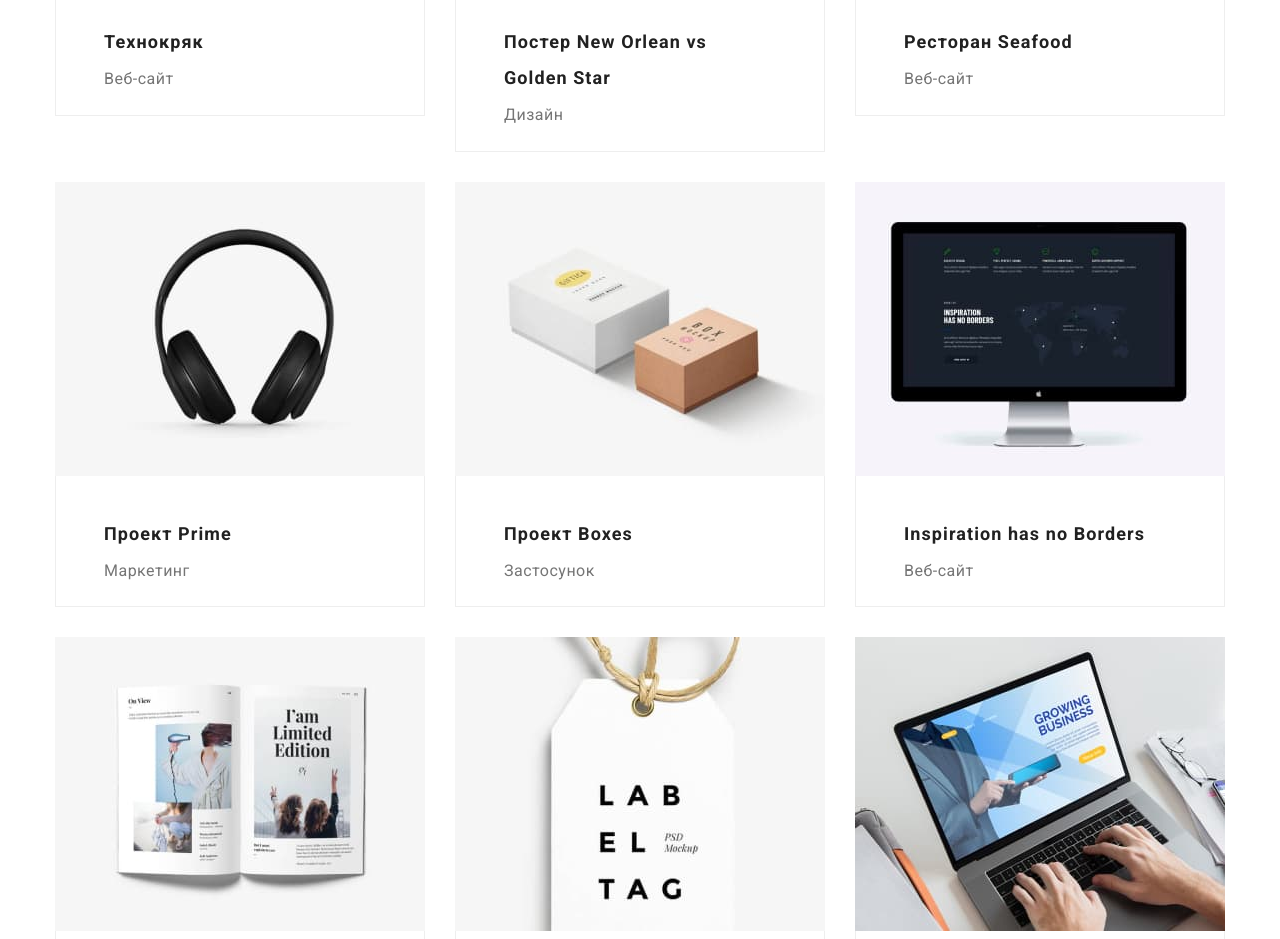
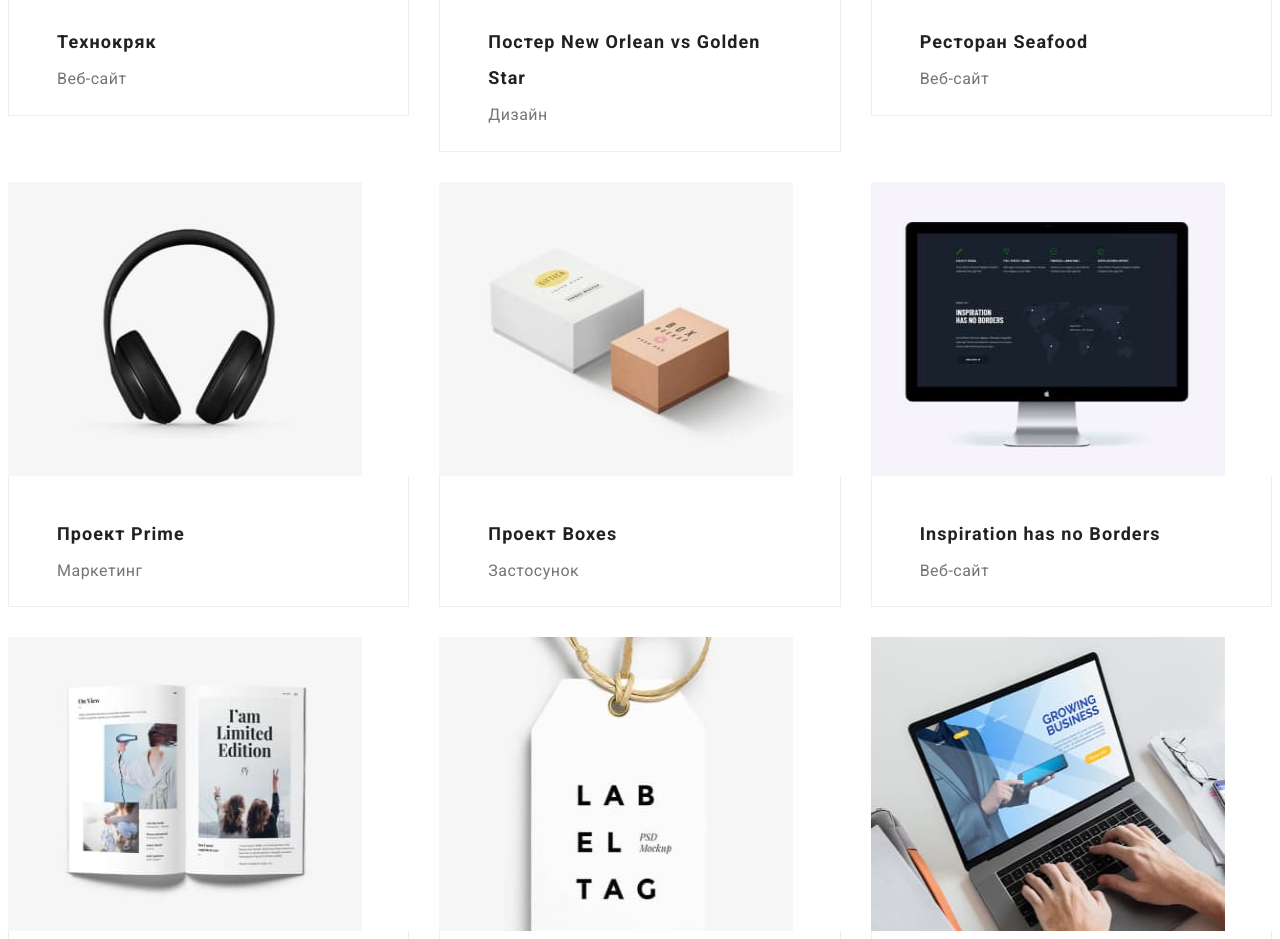
Before and after one commit to HECKONCHIK/goiteen-homework-addaptive, a plain HTML site: page portfolio.html in a window 1280 px wide. Shown: the part 615-1554 px from the top of the page. Drawn offline with Linux system fonts and the light colour scheme.

Commit message:
фікс багів

```diff
--- a/portfolio.html
+++ b/portfolio.html
@@ -40,15 +40,13 @@
                 <li class="filter-item"><a class="filter-button" href="">Дизайн</a></li>
                 <li class="filter-item"><a class="filter-button" href="">Маркетинг</a></li>
             </ul>
-        </div>
     </section>
     <section>
-        <div class="container">
             <ul class="examples">
                 <li class="examples-link">
                     <a class="link-thumb" href="">
                         <div class="img-thumb">
-                            <img class="card" src="img/laptop.jpg" alt="website" width="370" height="294">
+                            <img class="card" src="img/laptop.jpg" alt="website" width="354" height="294">
                             <div class="overlay">
                                 <p>Технокрик це сучасний майданчик поширення коронавірусу.
                                 Компанії використовують цю платформу для цифрового шпигунства та атак на захищені сервери конкурентів.
@@ -64,7 +62,7 @@
                 <li class="examples-link">
                     <a class="link-thumb" href="">
                         <div class="img-thumb">
-                            <img class="card" src="img/img.jpg" alt="website" width="370" height="294">
+                            <img class="card" src="img/img.jpg" alt="website" width="354" height="294">
                             <div class="overlay">
                                 <p>Технокрик це сучасний майданчик поширення коронавірусу.
                                     Компанії використовують цю платформу для цифрового шпигунства та атак на захищені сервери
@@ -81,7 +79,7 @@
                 <li class="examples-link">
                     <a class="link-thumb" href="">
                         <div class="img-thumb">
-                            <img class="card" src="img/logo.jpg" alt="website" width="370" height="294">
+                            <img class="card" src="img/logo.jpg" alt="website" width="354" height="294">
                             <div class="overlay">
                                 <p>Технокрик це сучасний майданчик поширення коронавірусу.
                                     Компанії використовують цю платформу для цифрового шпигунства та атак на захищені сервери
@@ -98,7 +96,7 @@
                 <li class="examples-link">
                     <a class="link-thumb" href="">
                         <div class="img-thumb">
-                            <img class="card" src="img/headphone.jpg" alt="website" width="370" height="294">
+                            <img class="card" src="img/headphone.jpg" alt="website" width="354" height="294">
                             <div class="overlay">
                                 <p>Технокрик це сучасний майданчик поширення коронавірусу.
                                     Компанії використовують цю платформу для цифрового шпигунства та атак на захищені сервери
@@ -115,7 +113,7 @@
                 <li class="examples-link">
                     <a class="link-thumb" href="">
                         <div class="img-thumb">
-                            <img class="card" src="img/boxes.jpg" alt="website" width="370" height="294">
+                            <img class="card" src="img/boxes.jpg" alt="website" width="354" height="294">
                             <div class="overlay">
                                 <p>Технокрик це сучасний майданчик поширення коронавірусу.
                                     Компанії використовують цю платформу для цифрового шпигунства та атак на захищені сервери
@@ -132,7 +130,7 @@
                 <li class="examples-link">
                     <a class="link-thumb" href="">
                         <div class="img-thumb">
-                            <img class="card" src="img/screen.jpg" alt="website" width="370" height="294">
+                            <img class="card" src="img/screen.jpg" alt="website" width="354" height="294">
                             <div class="overlay">
                                 <p>Технокрик це сучасний майданчик поширення коронавірусу.
                                     Компанії використовують цю платформу для цифрового шпигунства та атак на захищені сервери
@@ -149,7 +147,7 @@
                 <li class="examples-link">
                     <a class="link-thumb" href="">
                         <div class="img-thumb">
-                            <img class="card" src="img/book.jpg" alt="website" width="370" height="294">
+                            <img class="card" src="img/book.jpg" alt="website" width="354" height="294">
                             <div class="overlay">
                                 <p>Технокрик це сучасний майданчик поширення коронавірусу.
                                     Компанії використовують цю платформу для цифрового шпигунства та атак на захищені сервери
@@ -166,7 +164,7 @@
                 <li class="examples-link">
                     <a class="link-thumb" href="">
                         <div class="img-thumb">
-                            <img class="card" src="img/keychain.jpg" alt="website" width="370" height="294">
+                            <img class="card" src="img/keychain.jpg" alt="website" width="354" height="294">
                             <div class="overlay">
                                 <p>Технокрик це сучасний майданчик поширення коронавірусу.
                                     Компанії використовують цю платформу для цифрового шпигунства та атак на захищені сервери
@@ -183,7 +181,7 @@
                 <li class="examples-link">
                     <a class="link-thumb" href="">
                         <div class="img-thumb">
-                            <img class="card" src="img/laptop on table.jpg" alt="website" width="370" height="294">
+                            <img class="card" src="img/laptop on table.jpg" alt="website" width="354" height="294">
                             <div class="overlay">
                                 <p>Технокрик це сучасний майданчик поширення коронавірусу.
                                     Компанії використовують цю платформу для цифрового шпигунства та атак на захищені сервери
--- a/sass/components/_card.scss
+++ b/sass/components/_card.scss
@@ -33,9 +33,6 @@
         line-height: 2;
         letter-spacing: 0.06em;
 
-        margin-left: 24px;
-        margin-right: 24px;
-        margin-top: 20px;
         margin-bottom: 4px;
     }
 
@@ -47,10 +44,6 @@
         line-height: 1.9;
         letter-spacing: 0.03em;
 
-        margin-left: 24px;
-        margin-right: 24px;
-        margin-top: 0;
-        margin-bottom: 0;
     }
 
     .link-text {
```
